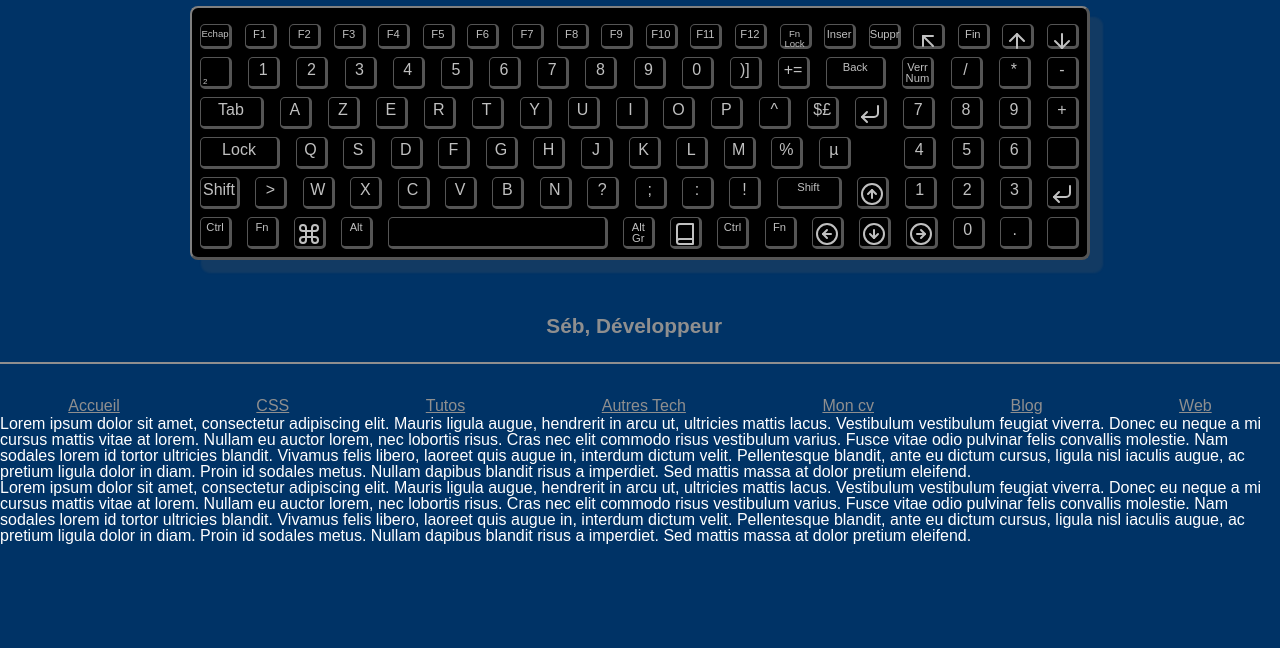
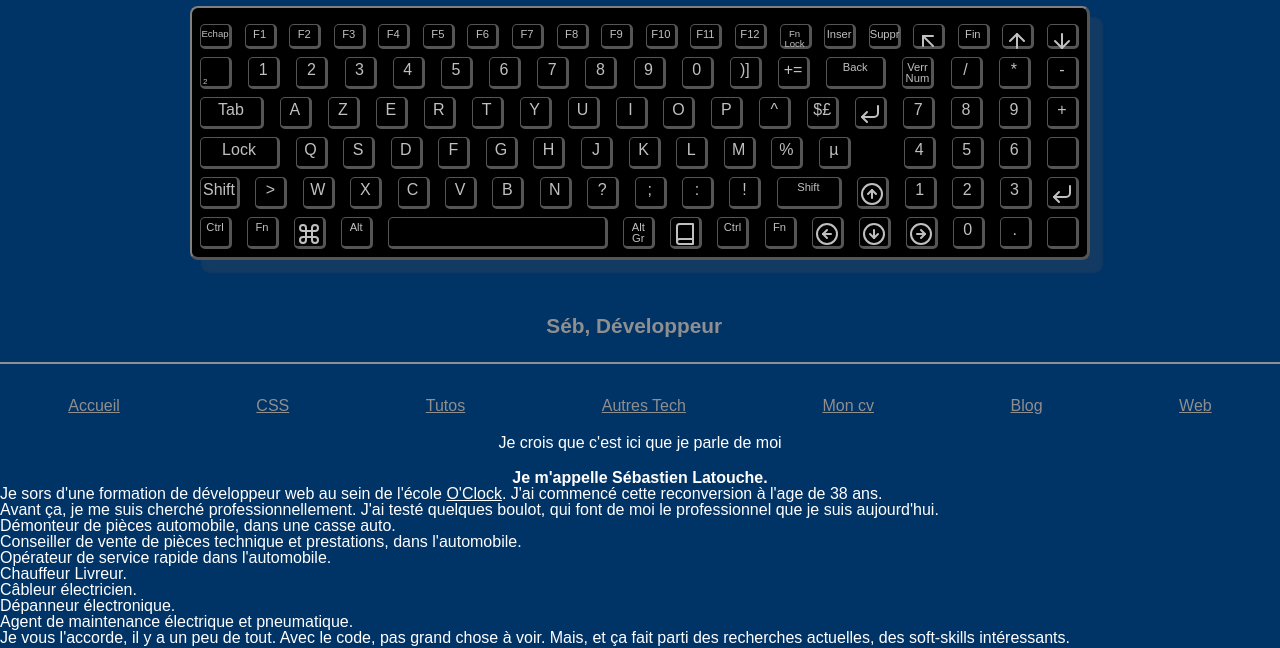
Before and after one commit to NeoCortexFr/devRepublic, a React app: page /cv-bien-oui-merci in a window 1280 px wide. Shown: the part 154-802 px from the top of the page. Built offline with nearby package versions, Linux system fonts and the light colour scheme.

Commit message:
test cv ok

```diff
--- a/src/components/Cv/cv.scss
+++ b/src/components/Cv/cv.scss
@@ -1,4 +1,14 @@
 .cv {
     height: 100vh;
     background-color: #003366;
+
+    &_title {
+        text-align: center;
+        margin: 1.2em;
+
+        &-moi {
+            text-align: center;
+            font-weight: bold;
+        }
+    }
 }
--- a/src/components/Cv/index.js
+++ b/src/components/Cv/index.js
@@ -4,24 +4,29 @@ import './cv.scss';
 
 const Cv = () => (
   <div className="cv">
-    Lorem ipsum dolor sit amet, consectetur adipiscing elit. Mauris ligula augue,
-    hendrerit in arcu ut, ultricies mattis lacus. Vestibulum vestibulum feugiat viverra.
-    Donec eu neque a mi cursus mattis vitae at lorem. Nullam eu auctor lorem, nec
-    lobortis risus. Cras nec elit commodo risus vestibulum varius. Fusce vitae odio
-    pulvinar felis convallis molestie. Nam sodales lorem id tortor ultricies blandit.
-    Vivamus felis libero, laoreet quis augue in, interdum dictum velit. Pellentesque blandit,
-    ante eu dictum cursus, ligula nisl iaculis augue, ac pretium ligula dolor in diam.
-    Proin id sodales metus. Nullam dapibus blandit risus a imperdiet. Sed mattis massa
-    at dolor pretium eleifend.<br />
-    Lorem ipsum dolor sit amet, consectetur adipiscing elit. Mauris ligula augue,
-    hendrerit in arcu ut, ultricies mattis lacus. Vestibulum vestibulum feugiat viverra.
-    Donec eu neque a mi cursus mattis vitae at lorem. Nullam eu auctor lorem, nec
-    lobortis risus. Cras nec elit commodo risus vestibulum varius. Fusce vitae odio
-    pulvinar felis convallis molestie. Nam sodales lorem id tortor ultricies blandit.
-    Vivamus felis libero, laoreet quis augue in, interdum dictum velit. Pellentesque blandit,
-    ante eu dictum cursus, ligula nisl iaculis augue, ac pretium ligula dolor in diam.
-    Proin id sodales metus. Nullam dapibus blandit risus a imperdiet. Sed mattis massa
-    at dolor pretium eleifend.
+    <h2 className="cv_title">Je crois que c'est ici que je parle de moi</h2>
+    <h3 className="cv_title-moi">Je m'appelle Sébastien Latouche.</h3>
+    <p className="cv_content">
+      Je sors d'une formation de développeur web au sein de l'école <a href="https://oclock.io/">O'Clock</a>.
+      J'ai commencé cette reconversion à l'age de 38 ans.
+    </p>
+    <p className="cv_content">
+      Avant ça, je me suis cherché professionnellement. J'ai testé quelques boulot, qui font
+      de moi le professionnel que je suis aujourd'hui.
+    </p>
+    <ul className="cv_liste">
+      <li>Démonteur de pièces automobile, dans une casse auto.</li>
+      <li>Conseiller de vente de pièces technique et prestations, dans l'automobile.</li>
+      <li>Opérateur de service rapide dans l'automobile.</li>
+      <li>Chauffeur Livreur.</li>
+      <li>Câbleur électricien.</li>
+      <li>Dépanneur électronique.</li>
+      <li>Agent de maintenance électrique et pneumatique.</li>
+    </ul>
+    <p className="cv_content">
+      Je vous l'accorde, il y a un peu de tout. Avec le code, pas grand chose à voir.
+      Mais, et ça fait parti des recherches actuelles, des soft-skills intéressants.
+    </p>
   </div>
 );
 export default Cv;
```
